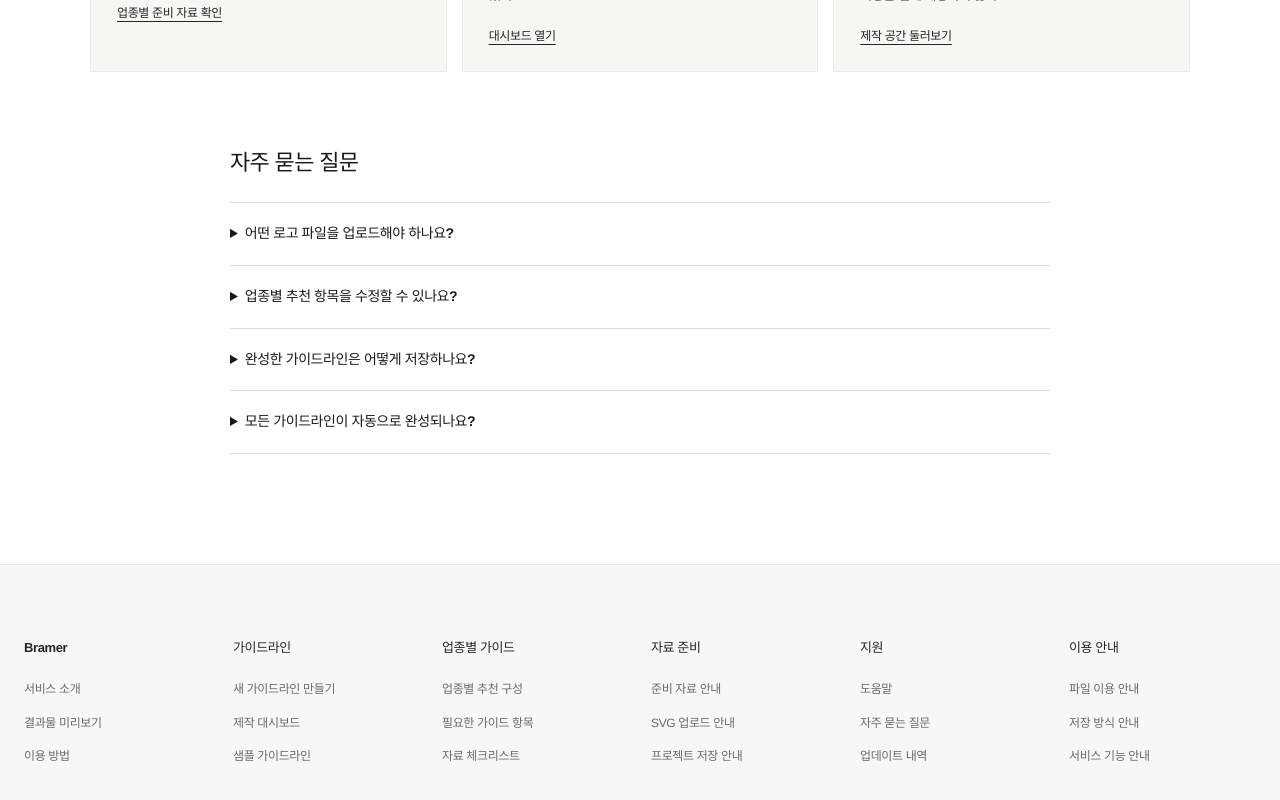
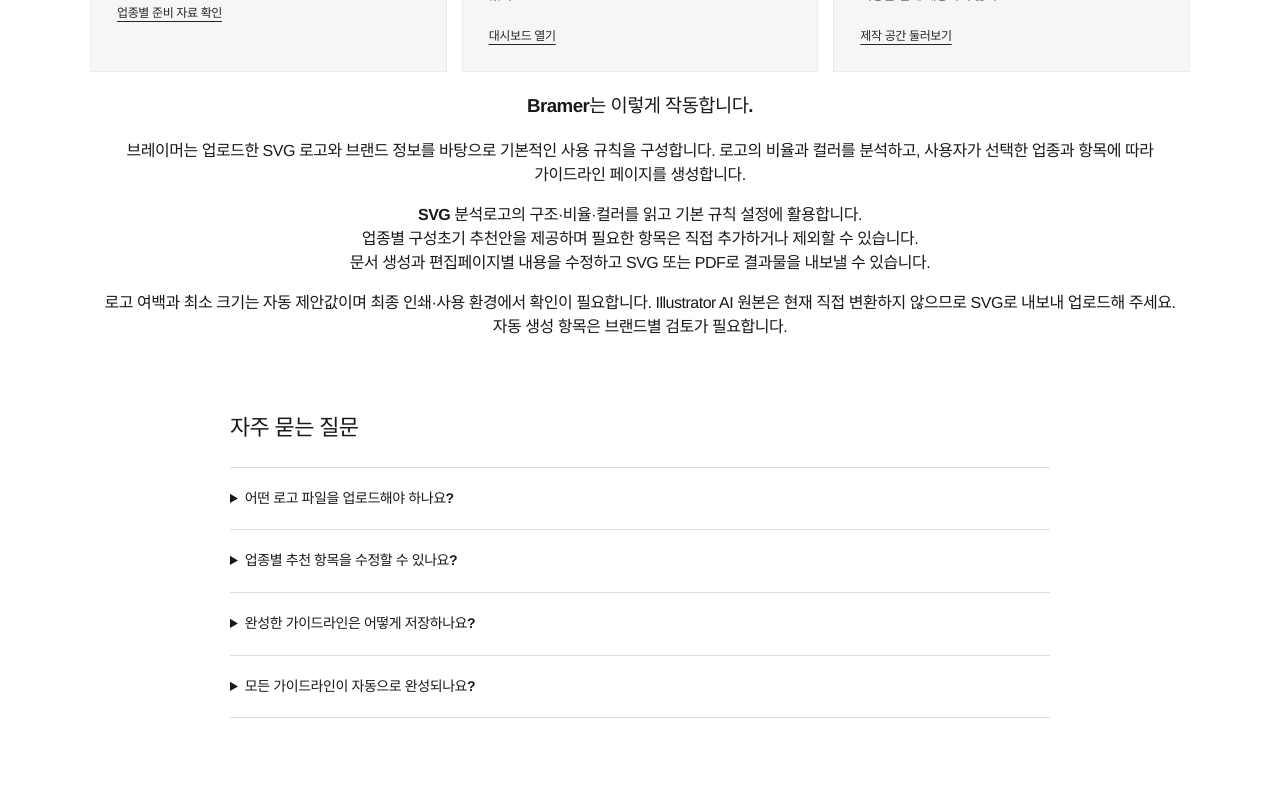
Before and after one commit to jyhome1228-cyber/brandcreator, a React (Vite) app: page / in a window 1280 px wide. Shown: the part 3320-4120 px from the top of the page. Built offline with nearby package versions, Linux system fonts and the light colour scheme; a web font is replaced by a local one.

Commit message:
feat: explain Bramer SVG analysis, recommendation and export technology in footer-linked section

```diff
--- a/src/Landing.tsx
+++ b/src/Landing.tsx
@@ -135,6 +135,16 @@ export default function Landing({ onStart }: LandingProps) {
             <a href="#/dashboard">제작 공간 둘러보기</a>
           </article>
         </div>
+        <section className="bramer-tech-section" id="technology" aria-labelledby="bramer-tech-title">
+          <h3 id="bramer-tech-title">Bramer는 이렇게 작동합니다.</h3>
+          <p>브레이머는 업로드한 SVG 로고와 브랜드 정보를 바탕으로 기본적인 사용 규칙을 구성합니다. 로고의 비율과 컬러를 분석하고, 사용자가 선택한 업종과 항목에 따라 가이드라인 페이지를 생성합니다.</p>
+          <div className="bramer-tech-grid">
+            <div><strong>SVG 분석</strong><span>로고의 구조·비율·컬러를 읽고 기본 규칙 설정에 활용합니다.</span></div>
+            <div><strong>업종별 구성</strong><span>초기 추천안을 제공하며 필요한 항목은 직접 추가하거나 제외할 수 있습니다.</span></div>
+            <div><strong>문서 생성과 편집</strong><span>페이지별 내용을 수정하고 SVG 또는 PDF로 결과물을 내보낼 수 있습니다.</span></div>
+          </div>
+          <p className="bramer-tech-note">로고 여백과 최소 크기는 자동 제안값이며 최종 인쇄·사용 환경에서 확인이 필요합니다. Illustrator AI 원본은 현재 직접 변환하지 않으므로 SVG로 내보내 업로드해 주세요. 자동 생성 항목은 브랜드별 검토가 필요합니다.</p>
+        </section>
         <div className="bramer-help-faq" id="faq">
           <h3>자주 묻는 질문</h3>
           <details><summary>어떤 로고 파일을 업로드해야 하나요?</summary><p>Primary Logo를 SVG 형식으로 준비해 주세요. SVG가 없으면 디자인 프로그램에서 벡터 형식으로 저장해야 합니다.</p></details>
@@ -151,9 +161,9 @@ export default function Landing({ onStart }: LandingProps) {
           <div className="bramer-footer-col"><h3>Bramer</h3><a href="#top">서비스 소개</a><a href="#preview">결과물 미리보기</a><a href="#how">이용 방법</a></div>
           <div className="bramer-footer-col"><h3>가이드라인</h3><a href="#/create">새 가이드라인 만들기</a><a href="#/dashboard">제작 대시보드</a><a href="#preview">샘플 가이드라인</a></div>
           <div className="bramer-footer-col"><h3>업종별 가이드</h3><a href="#/guide">업종별 추천 구성</a><a href="#/guide">필요한 가이드 항목</a><a href="#/guide">자료 체크리스트</a></div>
-          <div className="bramer-footer-col"><h3>자료 준비</h3><a href="#resources">준비 자료 안내</a><a href="#faq">SVG 업로드 안내</a><a href="#data-info">프로젝트 저장 안내</a></div>
+          <div className="bramer-footer-col"><h3>자료 준비</h3><a href="#resources">준비 자료 안내</a><a href="#technology">SVG 업로드 안내</a><a href="#data-info">프로젝트 저장 안내</a></div>
           <div className="bramer-footer-col"><h3>지원</h3><a href="#help">도움말</a><a href="#faq">자주 묻는 질문</a><a href="https://github.com/jyhome1228-cyber/brandcreator/commits/main" target="_blank" rel="noopener noreferrer">업데이트 내역</a></div>
-          <div className="bramer-footer-col"><h3>이용 안내</h3><a href="#privacy-info">파일 이용 안내</a><a href="#data-info">저장 방식 안내</a><a href="#faq">서비스 기능 안내</a></div>
+          <div className="bramer-footer-col"><h3>이용 안내</h3><a href="#privacy-info">파일 이용 안내</a><a href="#data-info">저장 방식 안내</a><a href="#technology">기술 및 제작 방식</a></div>
         </div>
         <div className="bramer-footer-bottom"><div><strong>Bramer.</strong><span>브랜드 가이드라인 제작 서비스</span></div><small>현재 제공되는 기능을 기준으로 안내합니다.</small></div>
       </div>
```
